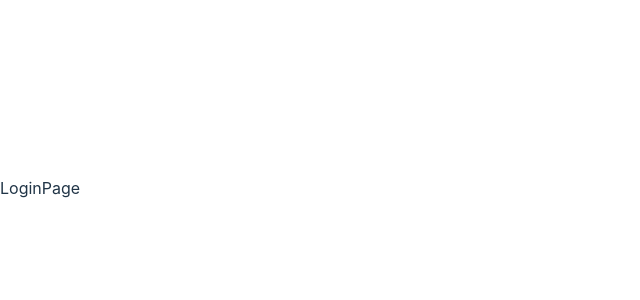
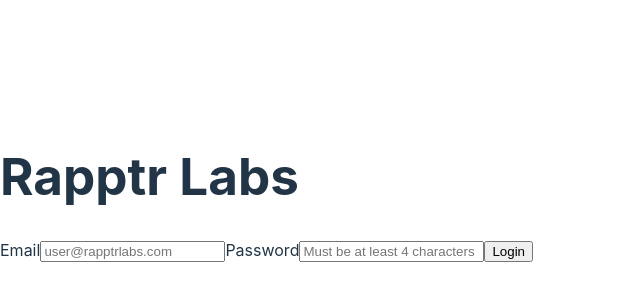
Before and after one commit to CharlesCarr/todo-app, a React (Vite) app: page / in a window 1280 px wide. Shown: the part 212-512 px from the top of the page, without its empty margins (0-640 px from the left). Built offline with nearby package versions, Linux system fonts and the light colour scheme.

Commit message:
feat(login): create login page and form component

```diff
--- /dev/null
+++ b/src/components/Form.tsx
@@ -0,0 +1,60 @@
+import { useForm, SubmitHandler } from "react-hook-form";
+
+type Inputs = {
+  email: string;
+  password: string;
+};
+
+export default function Form() {
+  const {
+    register,
+    handleSubmit,
+    watch,
+    formState: { errors },
+  } = useForm<Inputs>({ mode: "onBlur" });
+  const onSubmit: SubmitHandler<Inputs> = (data) => console.log(data);
+
+  //   console.log(watch("email")); // watch input value by passing the name of it
+  console.log(errors);
+
+  return (
+      <form onSubmit={handleSubmit(onSubmit)} className="form">
+        <label>Email</label>
+        <input
+          placeholder="user@rapptrlabs.com"
+          {...register("email", {
+            required: "Not a valid email",
+            pattern: {
+              value: /[a-z0-9]+@[a-z]+\.[a-z]{2,3}/,
+              message: "Not a valid email",
+            },
+            maxLength: {
+              value: 50,
+              message: "Not a valid email",
+            },
+          })}
+        />
+        {errors.email && <span>{errors.email.message}</span>}
+
+        <label>Password</label>
+        <input
+          type="password"
+          placeholder="Must be at least 4 characters"
+          {...register("password", {
+            required: "Not a valid password",
+            minLength: {
+              value: 4,
+              message: "Not a valid password",
+            },
+            maxLength: {
+              value: 16,
+              message: "Not a valid password",
+            },
+          })}
+        />
+        {errors.password && <span>Not a valid password</span>}
+
+        <input type="submit" value="Login" className={!errors ? "btn" : "btn-error"} />
+      </form>
+  );
+}
--- a/src/pages/LoginPage.tsx
+++ b/src/pages/LoginPage.tsx
@@ -1,9 +1,11 @@
+import Form from "../components/Form";
 
+export default function LoginPage() {
+  return (
+    <div className="test">
+      <h1>Rapptr Labs</h1>
 
-const LoginPage = () => {
-  return (
-    <div>LoginPage</div>
-  )
+      <Form />
+    </div>
+  );
 }
-
-export default LoginPage
```
